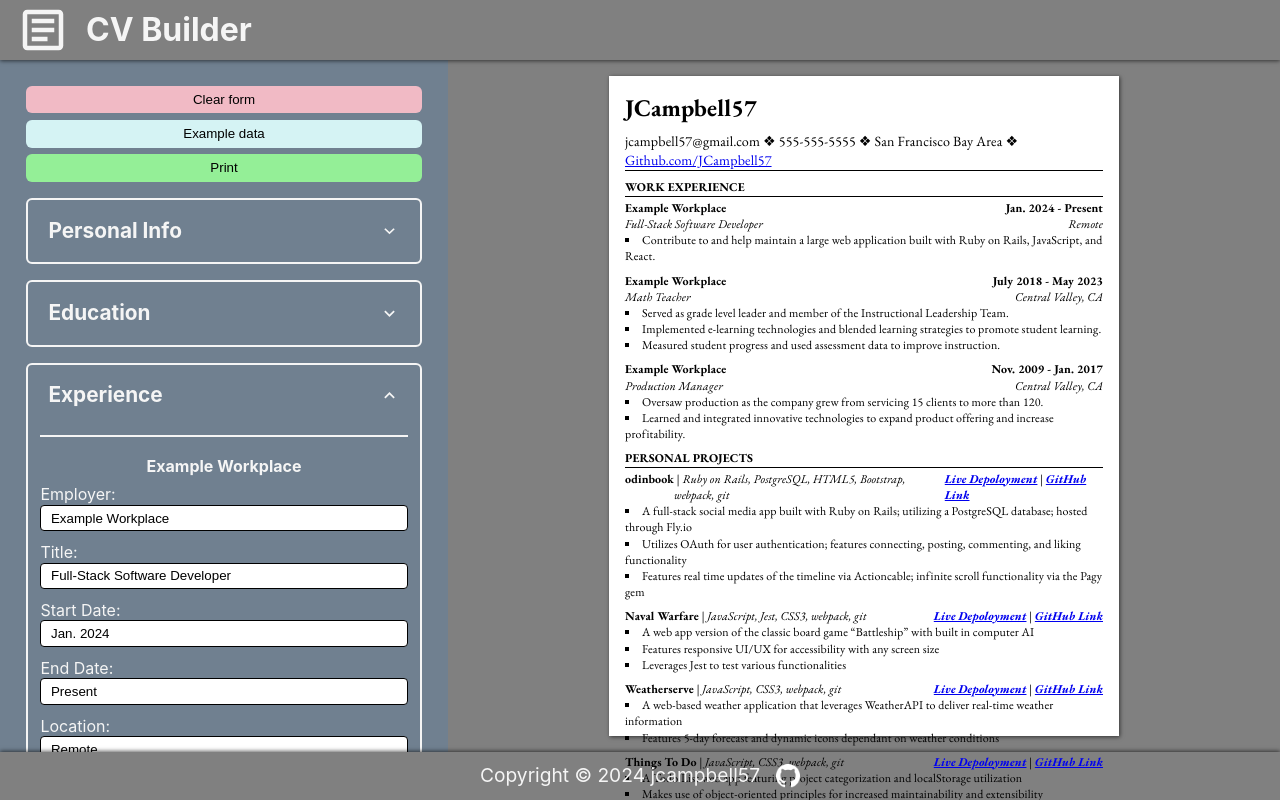
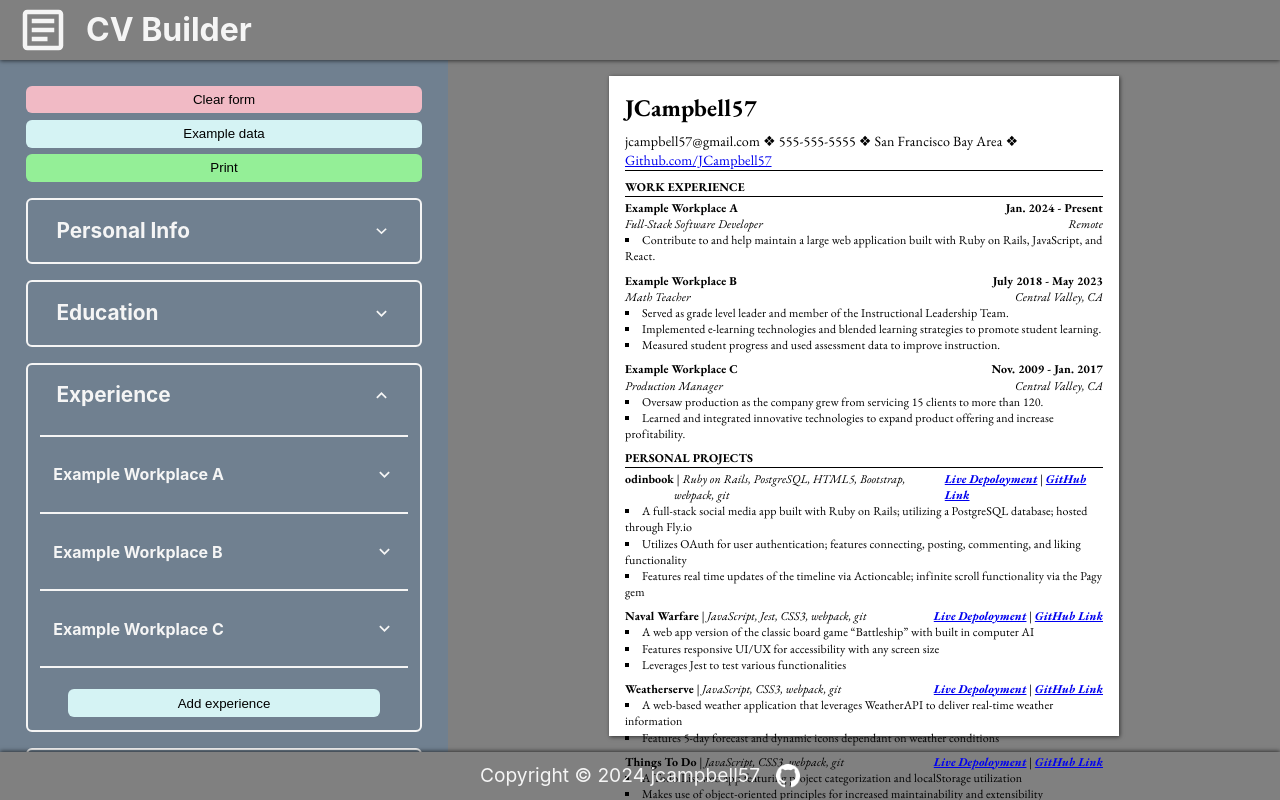
Before and after one commit to jcampbell57/cv-builder, a React app: page / in a window 1280 px wide. Both pictures are taken after a click on the element "Experience". Shown: the top 800 px of the page. Built offline with nearby package versions, Linux system fonts and the light colour scheme; the HTML template or start-up script is replaced by a standard one.

Commit message:
implement collapsible form sections

```diff
--- a/src/assets/exampleData.js
+++ b/src/assets/exampleData.js
@@ -28,6 +28,7 @@ const data = {
   education: [
     {
       key: uuidv4(),
+      collapsed: false,
       school: 'California State University',
       location: 'Central Valley, CA',
       completionDate: 'May, 2017',
@@ -38,7 +39,8 @@ const data = {
   experience: [
     {
       key: uuidv4(),
-      employer: 'Example Workplace',
+      collapsed: true,
+      employer: 'Example Workplace A',
       title: 'Full-Stack Software Developer',
       startDate: 'Jan. 2024',
       endDate: 'Present',
@@ -52,7 +54,8 @@ const data = {
     },
     {
       key: uuidv4(),
-      employer: 'Example Workplace',
+      collapsed: true,
+      employer: 'Example Workplace B',
       title: 'Math Teacher',
       startDate: 'July 2018',
       endDate: 'May 2023',
@@ -74,7 +77,8 @@ const data = {
     },
     {
       key: uuidv4(),
-      employer: 'Example Workplace',
+      collapsed: true,
+      employer: 'Example Workplace C',
       title: 'Production Manager',
       startDate: 'Nov. 2009',
       endDate: 'Jan. 2017',
@@ -94,6 +98,7 @@ const data = {
   projects: [
     {
       key: uuidv4(),
+      collapsed: true,
       name: 'odinbook',
       skills: [
         'Ruby on Rails',
@@ -122,6 +127,7 @@ const data = {
     },
     {
       key: uuidv4(),
+      collapsed: true,
       name: 'Naval Warfare',
       skills: [
         'JavaScript',
@@ -149,6 +155,7 @@ const data = {
     },
     {
       key: uuidv4(),
+      collapsed: true,
       name: 'Weatherserve',
       skills: [
         'JavaScript',
@@ -171,6 +178,7 @@ const data = {
     },
     {
       key: uuidv4(),
+      collapsed: true,
       name: 'Things To Do',
       skills: [
         'JavaScript',
@@ -193,6 +201,7 @@ const data = {
     },
     {
       key: uuidv4(),
+      collapsed: true,
       name: 'Chess',
       skills: [
         'Ruby',
--- a/src/components/EducationFieldset.jsx
+++ b/src/components/EducationFieldset.jsx
@@ -88,7 +88,11 @@ function EducationFieldset({
           <hr className='formSeperator' />
           {education.map((edu, eduIndex) => (
             <React.Fragment key={edu.key}>
-              <h2 className='formSectionHeader'>{edu.school}</h2>
+              <div className='formSectionHeaderContainer' onClick={() => handleEducationChange(eduIndex, 'collapsed', !edu.collapsed)}>
+                <h2 className='formSectionHeader'>{edu.school.length > 0 ? edu.school : 'New school'}</h2>
+                <img src={edu.collapsed ? chevron_down : chevron_up} alt={isCollapsed ? 'Expand' : 'Collapse'} className='chevronIcon'></img>
+              </div>
+              {!edu.collapsed && (
                 <section className='formSection'>
                   <label htmlFor={`${edu.key}school`} className='flexLabel'>
                     School:
@@ -162,6 +166,7 @@ function EducationFieldset({
                     <button type='button' className='btn redBtn' onClick={() => removeEducation(eduIndex)}>Remove education</button>
                   </div>
                 </section>
+              )}
               <hr className='formSeperator' />
             </React.Fragment>
           ))}
--- a/src/components/ExperienceFieldset.jsx
+++ b/src/components/ExperienceFieldset.jsx
@@ -89,7 +89,11 @@ function ExperienceFieldset({
           <hr className='formSeperator' />
           {experience.map((exp, expIndex) => (
             <React.Fragment key={exp.key}>
-              <h2 className='formSectionHeader'>{exp.employer}</h2>
+              <div className='formSectionHeaderContainer' onClick={() => handleExperienceChange(expIndex, 'collapsed', !exp.collapsed)}>
+                <h2 className='formSectionHeader'>{exp.employer.length > 0 ? exp.employer : 'New experience'}</h2>
+                <img src={exp.collapsed ? chevron_down : chevron_up} alt={isCollapsed ? 'Expand' : 'Collapse'} className='chevronIcon'></img>
+              </div>
+              {!exp.collapsed && (
                 <section className='formSection'>
                   <label htmlFor={`${exp.key}employer`} className='flexLabel'>
                     Employer:
@@ -175,6 +179,7 @@ function ExperienceFieldset({
                     <button type='button' className='btn redBtn' onClick={() => removeExperience(expIndex)}>Remove experience</button>
                   </div>
                 </section>
+              )}
               <hr className='formSeperator' />
             </React.Fragment>
           ))}
--- a/src/components/ProjectsFieldset.jsx
+++ b/src/components/ProjectsFieldset.jsx
@@ -110,7 +110,11 @@ function ProjectsFieldset({
           <hr className='formSeperator' />
           {projects.map((proj, projIndex) => (
             <React.Fragment key={proj.key}>
-              <h2 className='formSectionHeader'>{proj.name}</h2>
+              <div className='formSectionHeaderContainer' onClick={() => handleProjectChange(projIndex, 'collapsed', !proj.collapsed)}>
+                <h2 className='formSectionHeader'>{proj.name.length > 0 ? proj.name : 'New project'}</h2>
+                <img src={proj.collapsed ? chevron_down : chevron_up} alt={isCollapsed ? 'Expand' : 'Collapse'} className='chevronIcon'></img>
+              </div>
+              {!proj.collapsed && (
                 <section className='formSection'>
                   <label htmlFor={`${proj.key}name`} className='flexLabel'>
                     Name:
@@ -199,6 +203,7 @@ function ProjectsFieldset({
                     <button type='button' className='btn redBtn' onClick={() => removeProject(projIndex)}>Remove project</button>
                   </div>
                 </section>
+              )}
               <hr className='formSeperator' />
             </React.Fragment>
           ))}
--- a/src/styles/style.css
+++ b/src/styles/style.css
@@ -201,7 +201,7 @@ header {
     justify-content: space-between;
     align-items: center;
 
-    padding: 0.5rem;
+    padding: min(0.5rem, 1vw) min(1rem, 2vw);
     border-radius: calc(1rem + 0.25rem);
   }
 
@@ -223,7 +223,24 @@ header {
     filter: invert(99%) sepia(8%) saturate(128%) hue-rotate(233deg) brightness(112%) contrast(92%);
   }
 
-  .formSectionHeader {
+  .formSectionHeaderContainer {
+    cursor: pointer;
+    display: flex;
+    justify-content: space-between;
+    align-items: center;
+    padding: min(0.4rem, 1vw) min(0.8rem, 2vw);
+    border-radius: calc(1rem + 0.2rem);
+  }
+
+  .formSectionHeaderContainer:hover {
+    background-color: var(--hover);
+  }
+
+  .formSectionHeaderContainer:active {
+    background-color: var(--active);
+  }
+
+.formSectionHeader {
     text-align: center;
     font-weight: bold;
   }
```
Lines whose indentation alone changed are shown as unchanged.
